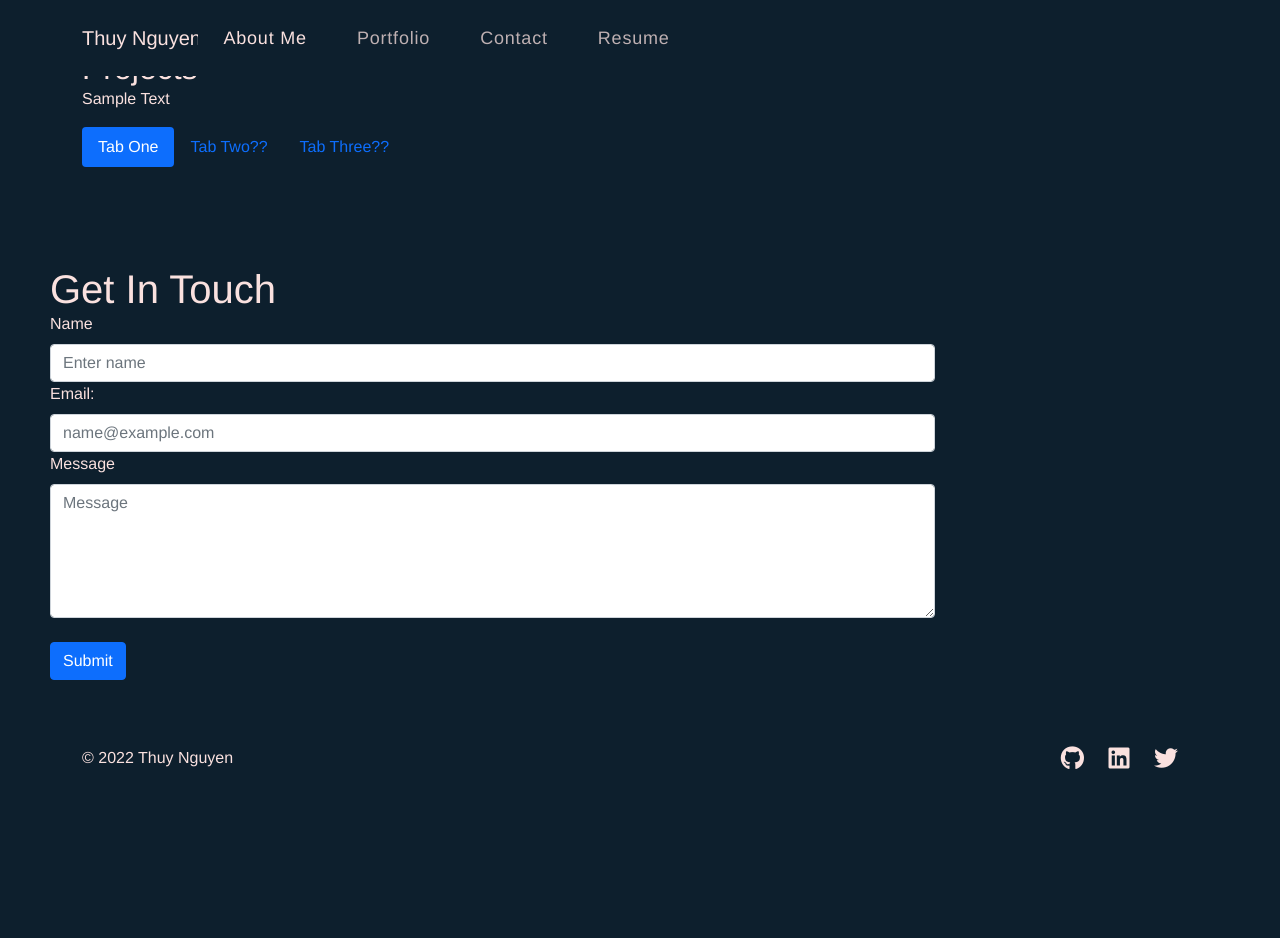
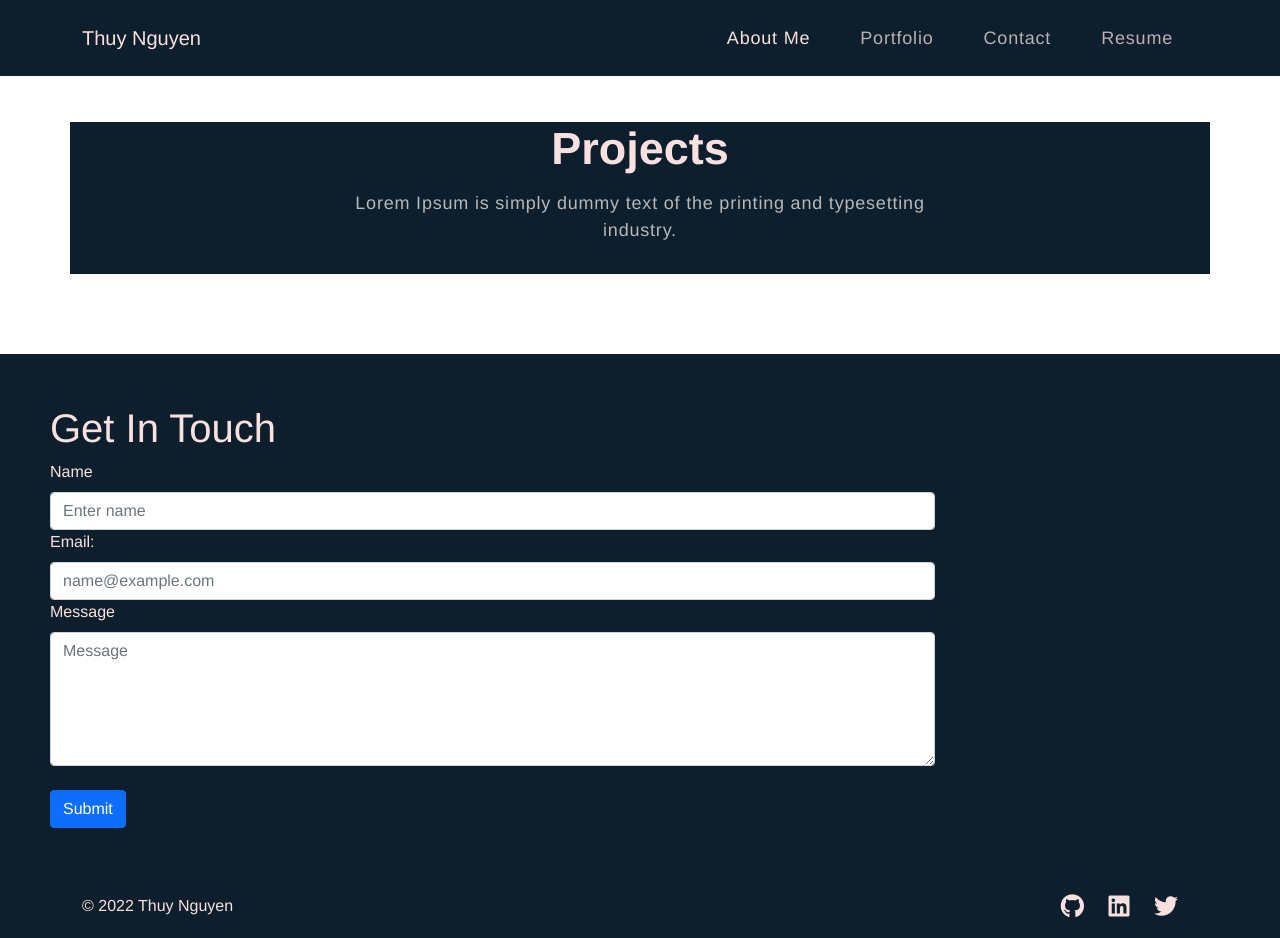
Before and after one commit to ThuyTTTN/react-portfolio, a React (Create React App) app: page / in a window 1280 px wide. Before the commit the page ends 800 px from the top, so only its background shows below. Built offline with nearby package versions, Linux system fonts and the light colour scheme; the HTML template or start-up script is replaced by a standard one.

Commit message:
changes to css

```diff
--- a/package.json
+++ b/package.json
@@ -6,10 +6,12 @@
     "@testing-library/jest-dom": "^5.16.4",
     "@testing-library/react": "^11.1.0",
     "@testing-library/user-event": "^13.5.0",
+    "animate.css": "^4.1.1",
     "bootstrap": "^5.1.3",
     "react": "^17.0.2",
     "react-bootstrap": "^2.4.0",
     "react-dom": "^17.0.2",
+    "react-on-screen": "^2.1.1",
     "react-scripts": "5.0.1",
     "web-vitals": "^2.1.4"
   },
--- a/src/App.css
+++ b/src/App.css
@@ -18,11 +18,11 @@ body {
   font-family: 'Franklin Gothic Medium', 'Arial Narrow', Arial, sans-serif !important;
 }
 
-h1, h2, h3, h4, h5, h6 {
+/* h1, h2, h3, h4, h5, h6 {
   margin: 0;
   padding: 0;
   line-height: normal;
-}
+} */
 
 nav.navbar {
   padding: 18px 0;
@@ -35,7 +35,7 @@ nav.navbar {
 
 /* Needed for Name logo?? */
 nav.navbar a.navbar-brand {
-  width: 9%;
+  width: 20%;
 }
 
 a.navbar-brand {
@@ -54,6 +54,7 @@ nav.navbar .navbar-nav a.nav-link.navbar-link:hover,
 nav.navbar .navbar-nav a.nav-link.navbar-link.active {
   opacity: 1;
 }
+
 
 /* icon styling */
 .icon {
@@ -75,7 +76,80 @@ section {
 
 }
 
+.card-container {
+  width: 300px;
+  overflow: hidden;
+  box-shadow: 0px 0px 15px -5px;
+}
 /* .main-footer {
   background-color:  #0D1F2D;
   color: #fff;
   /* height: 60px; */
+
+/* Project section */
+.project {
+  padding: 80px 0;
+  position: relative;
+  background-color: #fff;
+}
+
+.project h2 {
+	font-size: 45px;
+	font-weight: 700;
+  text-align: center;
+}
+
+.project p {
+  color: #B8B8B8;
+  font-size: 18px;
+  letter-spacing: 0.8px;
+  line-height: 1.5em;
+  margin: 14px auto 30px auto;
+  text-align: center;
+  width: 56%;
+}
+
+  .proj-imgbx {
+    position: relative;
+    border-radius: 30px;
+    overflow: hidden;
+    margin-bottom: 24px;
+  }
+  .proj-imgbx::before {
+    content: "";
+    background: linear-gradient(90.21deg, #AA367C -5.91%, #4A2FBD 111.58%);
+    opacity: 0.85;
+    position: absolute;
+    width: 100%;
+    height: 0;
+    transition: 0.4s ease-in-out;
+  }
+  .proj-imgbx:hover::before {
+    height: 100%;
+  }
+  .proj-txtx {
+    position: absolute;
+    text-align: center;
+    top: 65%;
+    left: 50%;
+    transform: translate(-50%, -50%);
+    transition: 0.5s ease-in-out;
+    opacity: 0;
+    width: 100%;
+  }
+  .proj-imgbx:hover .proj-txtx {
+    top: 50%;
+    opacity: 1;
+  }
+  .proj-txtx h4 {
+    font-size: 30px;
+    font-weight: 700;
+    letter-spacing: 0.8px;
+    line-height: 1.1em;
+  }
+  .proj-txtx span {
+    font-style: italic;
+    font-weight: 400;
+    font-size: 15px;
+    letter-spacing: 0.8px;
+  }
--- a/src/App.js
+++ b/src/App.js
@@ -3,6 +3,7 @@ import Header from "./components/Header";
 import Footer from "./components/Footer";
 import ContactForm from "./components/Contact";
 import Project from "./components/Project";
+import projectCard from "./components/ProjectCard.js";
 
 //style
 import "bootstrap/dist/css/bootstrap.min.css";
@@ -12,7 +13,9 @@ function App() {
   return (
     <div className="App">
       <Header />
+      <h3 className="about-me">About me</h3>
       <Project />
+
       <ContactForm />
       <Footer />
     </div>
--- a/src/components/Header/index.js
+++ b/src/components/Header/index.js
@@ -12,7 +12,7 @@ const onUpdateActiveLink = (value) => {
       <Navbar expand="lg">
         <Container>
           <Navbar.Brand href="#home">Thuy Nguyen</Navbar.Brand>
-          <Nav className="me-auto">
+          <Nav className="about-me">
             <Nav.Link href="#about" className={activeLink === 'home' ? 'active navbar-link' : 'navbar-link'} onClick={() => onUpdateActiveLink('home')}>About Me</Nav.Link>
             <Nav.Link href="#portfolio"className={activeLink === 'portfolio' ? 'active navbar-link' : 'navbar-link' }  onClick={() => onUpdateActiveLink('portfolio')}>Portfolio</Nav.Link>
             <Nav.Link href="#contact" className={activeLink === 'contact' ? 'active navbar-link' : 'navbar-link'}  onClick={() => onUpdateActiveLink('contact')}>Contact</Nav.Link>
--- a/src/components/Project/index.js
+++ b/src/components/Project/index.js
@@ -1,8 +1,10 @@
 import React from "react";
-import { projectCard } from "../ProjectCard.js";
+import projectCard from "../ProjectCard.js";
+import "animate.css";
+import TrackVisibility from "react-on-screen";
 
 //import react-bootstrap style
-import { Container, Row, Col, Tab, Nav } from "react-bootstrap";
+import { Container, Row, Col } from "react-bootstrap";
 
 //import images for portfolio
 import project1 from "../../assets/project1.jpg";
@@ -18,83 +20,61 @@ function Project() {
       title: "Sweet Nostalgia",
       description:
         "A Fullstack E-commerce application for monthly subscriptions of decade candy sweets.",
-      imgURL: project1,
+      imgUrl: project1,
     },
     {
       title: "Tech Blog",
-      description:
-        "CMS style tech blog.",
-      imgURL: project2,
+      description: "CMS style tech blog.",
+      imgUrl: project2,
     },
     {
       title: "Weather Dashboard",
-      description:
-        "Front end API weather dashboard.",
-      imgURL: project3,
+      description: "Front end API weather dashboard.",
+      imgUrl: project3,
     },
     {
       title: "Budget Tracker",
       description:
         "PWA budget tracker that can be used with no internet connection",
-        imgURL: project4,
+      imgUrl: project4,
     },
     {
       title: "Florida's Hungry",
       description:
         "Front end application to locate restaurants in specific cities.",
-        imgURL: project5,
+      imgUrl: project5,
     },
     {
       title: "Work Day Scheduler",
-        description:
-          "Work day scheduling application",
-        imgURL: project6,
-      }
+      description: "Work day scheduling application",
+      imgUrl: project6,
+    },
   ];
 
   return (
     <section className="project" id="project">
       <Container>
         <Row>
-          <Col>
+          <Col size={12}>
+            <TrackVisibility>
+              {({ isVisible }) => (
+                <div
+                  className={
+                    isVisible ? "animate__animated animate__fadeIn" : ""
+                  }>
                   <h2>Projects</h2>
-            <p>Sample Text</p>
-            <Tab.Container id="projects-tabs" defaultActiveKey="first">
-            <Nav variant="pills" defaultActiveKey="/home">
-              <Nav.Item>
-                <Nav.Link eventKey="first">Tab One</Nav.Link>
-              </Nav.Item>
-              <Nav.Item>
-                <Nav.Link eventKey="second">Tab Two??</Nav.Link>
-              </Nav.Item>
-              <Nav.Item>
-                <Nav.Link eventKey="third" >Tab Three??</Nav.Link>
-              </Nav.Item>
-            </Nav>
-            <Tab.Content>
-                <Tab.Pane eventKey="first">
+                  <p>
+                    Lorem Ipsum is simply dummy text of the printing and
+                    typesetting industry.
+                  </p>
                   <Row>
-                        {
-                          projects.map((project, index) => {
-                            return (
-                              <projectCard
-                                key={index}
-                                {...project}
-                                />
-                            )
-                          })
-                        }
+                    {projects.map((project, index) => {
+                      return <projectCard key={index} {...project} />;
+                    })}
                   </Row>
-                </Tab.Pane>
-                <Tab.Pane eventKey="second">
-                    <p>testing 2nd tab</p>
-                </Tab.Pane>
-                <Tab.Pane eventKey="third">
-                    <p> testing 3rd tab</p>
-                </Tab.Pane>
-
-            </Tab.Content>
-            </Tab.Container>
+                </div>
+              )}
+            </TrackVisibility>
           </Col>
         </Row>
       </Container>
--- a/src/components/ProjectCard.js/index.js
+++ b/src/components/ProjectCard.js/index.js
@@ -1,15 +1,21 @@
-import { Col } from "react-bootstrap";
+import { Col } from 'react-bootstrap';
 
-export const projectCard = ({ title, description, imgUrl }) => {
+
+function projectCard({ title, description, imgUrl}) {
+
+
   return (
     <Col size={12} sm={6} md={4}>
-      <div className="project-box">
+      <div className="proj-imgbx">
         <img src={imgUrl} />
-        <div className="project-text">
+        <div className="proj-txtx">
           <h4>{title}</h4>
           <span>{description}</span>
         </div>
       </div>
     </Col>
   )
+
 }
+
+export default projectCard;
```
Also changed, not shown: 1 other file (tests, documents, lock files or other folders). Lines whose indentation alone changed are shown as unchanged.
